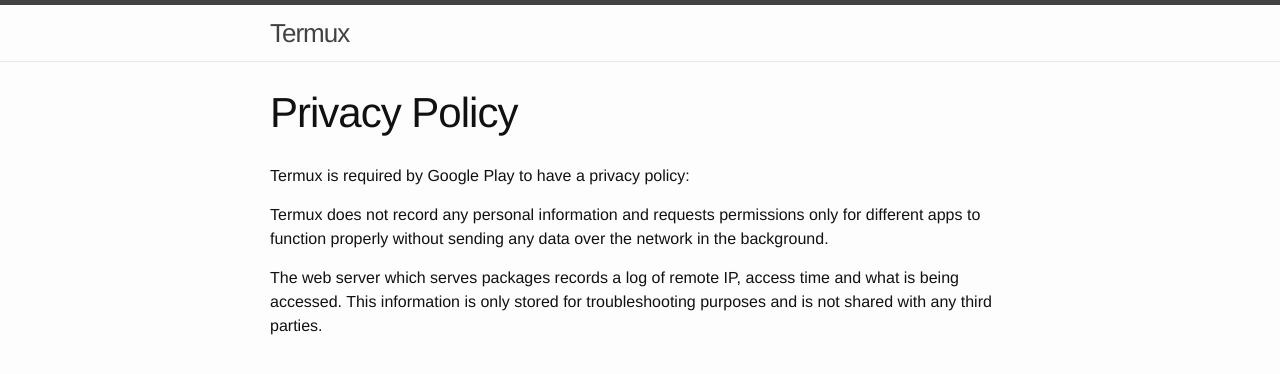
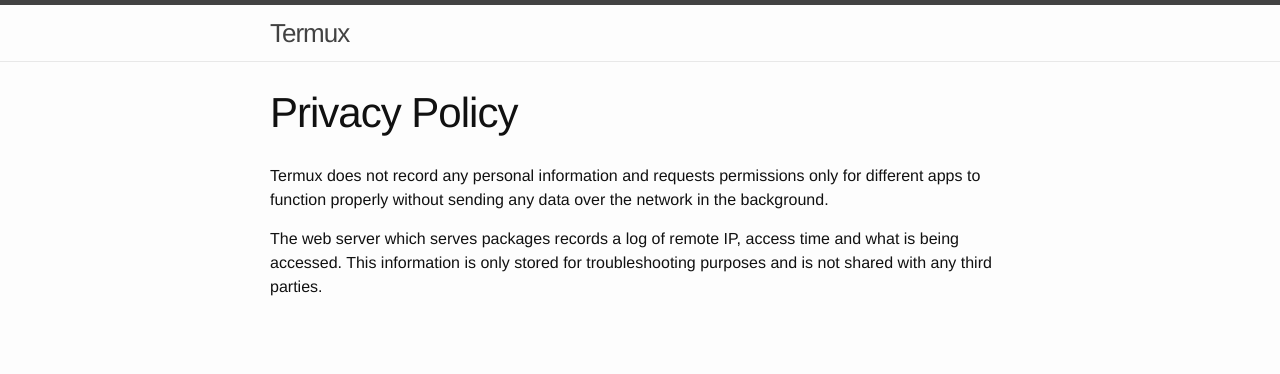
Before and after one commit to termux/termux.github.io, a Jekyll site: the page built from privacy-policy.md, in a window 1280 px wide. Shown: the top 374 px of the page. Built offline with Jekyll 4.4.1, drawn with Linux system fonts in a browser that asks for light colours.

Commit message:
Remove reference to Google Play in privacy policy

```diff
--- a/privacy-policy.md
+++ b/privacy-policy.md
@@ -3,8 +3,6 @@
 title: Privacy Policy
 ---
 
-Termux is required by Google Play to have a privacy policy:
-
 Termux does not record any personal information and requests permissions only for different apps to function properly without sending any data over the network in the background.
 
 The web server which serves packages records a log of remote IP, access time and what is being accessed. This information is only stored for troubleshooting purposes and is not shared with any third parties.
```
